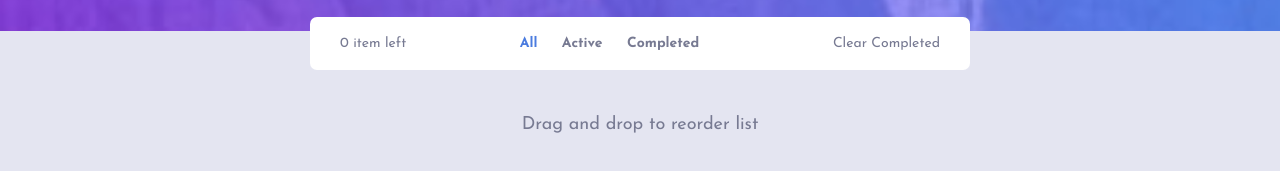
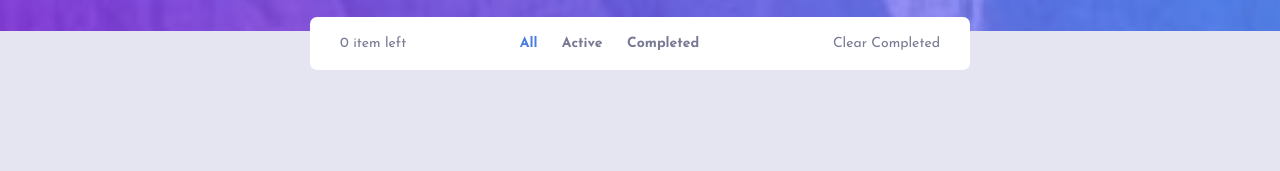
Before and after one commit to ajay117/todo-app, a website built with webpack: page src/index.html in a window 1280 px wide. Shown: the part 169-340 px from the top of the page. Built offline with nearby package versions, Linux system fonts and the light colour scheme; files whose address does not match are found by name.

Commit message:
Comment out code

```diff
--- a/src/index.html
+++ b/src/index.html
@@ -51,7 +51,7 @@
         </div>
       </div>
 
-      <div class="info">Drag and drop to reorder list</div>
+      <!-- <div class="info">Drag and drop to reorder list</div> -->
     </main>
 
     <div class="attribution hide">
```
